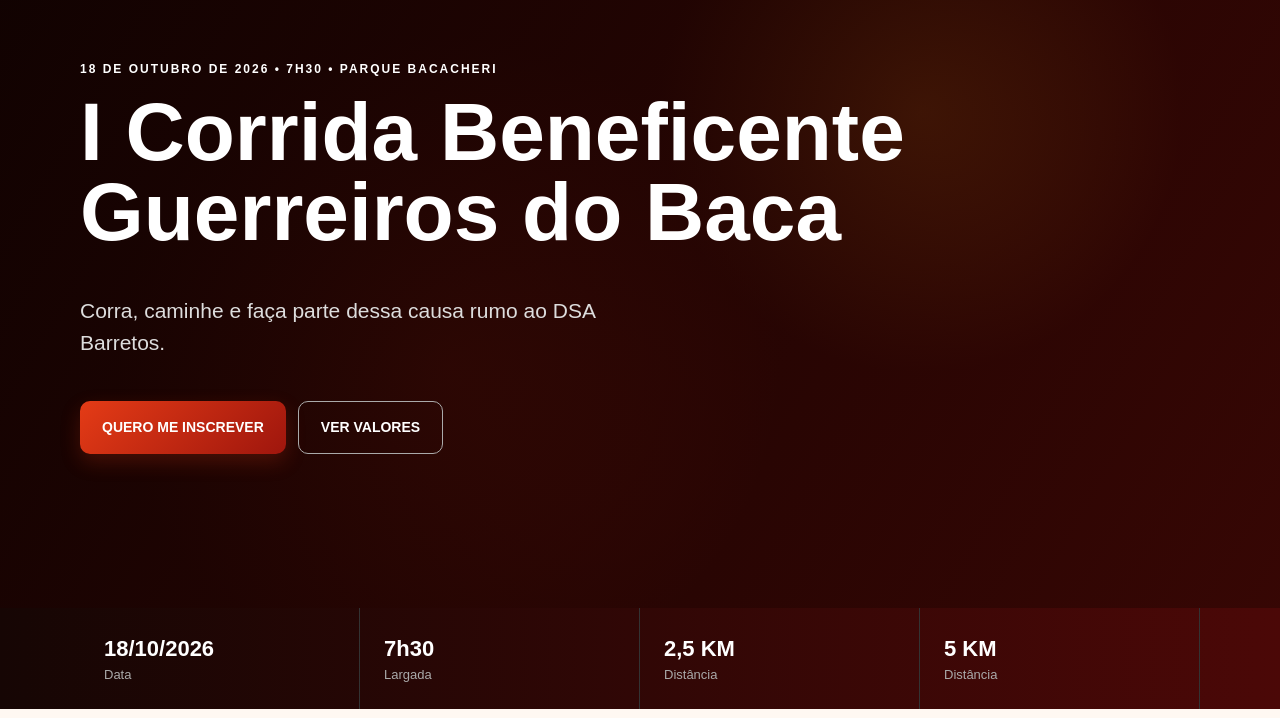
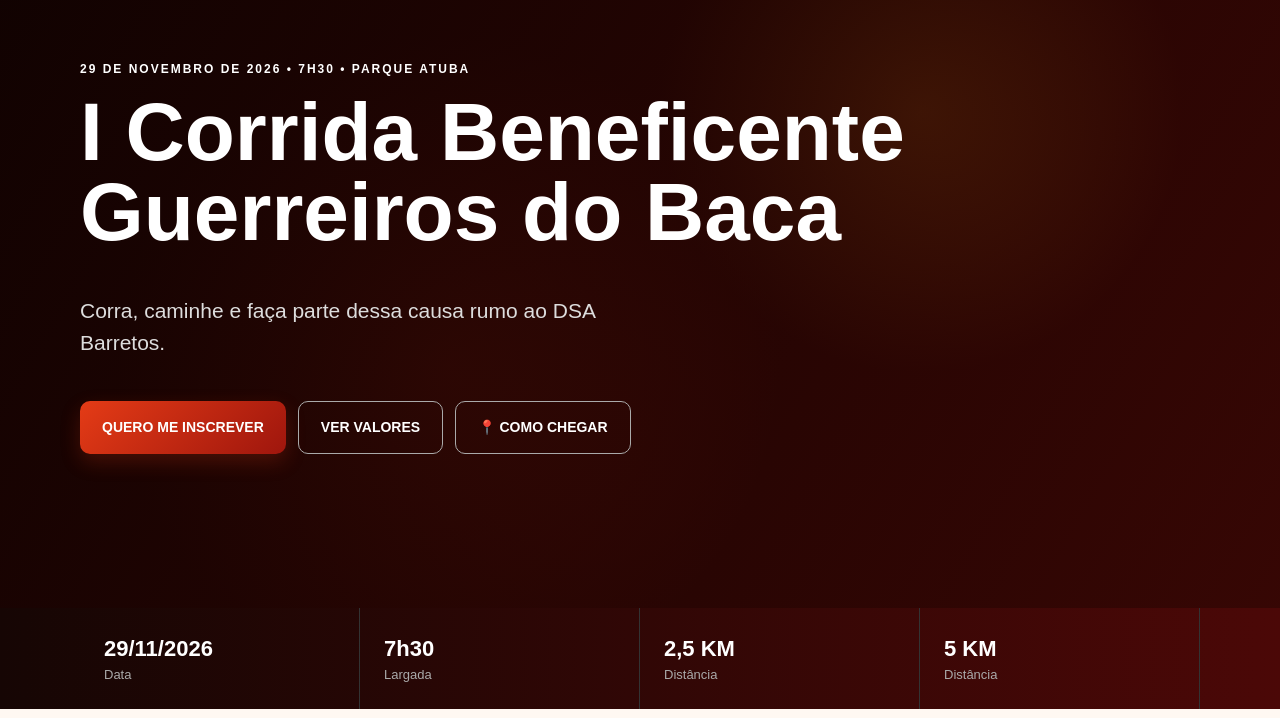
Before and after one commit to cwplayeventos/corrida, a website: page index.html in a window 1280 px wide. Shown: the part 82-800 px from the top of the page. Drawn offline with Linux system fonts and the light colour scheme.

Commit message:
Add second event date and details to index.html

```diff
--- a/index.html
+++ b/index.html
@@ -14,14 +14,22 @@
 </nav>
 <div class="hero-content container">
 <!--<img class="hero-logo" src="assets/logo.png" alt="Guerreiros do Baca">-->
-<p class="eyebrow">18 DE OUTUBRO DE 2026 • 7H30 • PARQUE BACACHERI</p>
+<p class="eyebrow">29 DE NOVEMBRO DE 2026 • 7H30 • PARQUE ATUBA</p>
 <h1>I Corrida Beneficente<br><strong>Guerreiros do Baca</strong></h1>
 <p class="hero-sub">Corra, caminhe e faça parte dessa causa rumo ao DSA Barretos.</p>
-<div class="hero-actions"><a href="#inscricao" class="btn btn-primary">QUERO ME INSCREVER</a><a href="#kits" class="btn btn-outline">VER VALORES</a></div>
+<div class="hero-actions">
+  <a href="#inscricao" class="btn btn-primary">QUERO ME INSCREVER</a>
+  <a href="#kits" class="btn btn-outline">VER VALORES</a>
+  <a href="https://www.google.com/maps/dir/?api=1&amp;destination=Rua%20Pintor%20Ricardo%20Krieger%2C%20550%2C%20Atuba%2C%20Curitiba%2C%20PR"
+     target="_blank"
+     rel="noopener noreferrer"
+     class="btn btn-outline">
+    📍 COMO CHEGAR
+  </a>
 </div>
 </header>
 <section class="info-strip"><div class="container info-grid">
-<div><strong>18/10/2026</strong><span>Data</span></div><div><strong>7h30</strong><span>Largada</span></div><div><strong>2,5 KM</strong><span>Distância</span></div><div><strong>5 KM</strong><span>Distância</span></div>
+<div><strong>29/11/2026</strong><span>Data</span></div><div><strong>7h30</strong><span>Largada</span></div><div><strong>2,5 KM</strong><span>Distância</span></div><div><strong>5 KM</strong><span>Distância</span></div>
 </div></section>
 <main>
 <section id="kits" class="section"><div class="container">
@@ -29,7 +37,7 @@
 </div></section>
 <section class="section section-alt"><div class="container two-cols">
 <div><p class="eyebrow dark">A PROVA</p><h2>Corra ou caminhe por uma boa causa.</h2><p>Escolha entre 2,5 km e 5 km e participe da Corrida Beneficente Guerreiros do Baca. Cadastre uma ou várias pessoas em uma única inscrição.</p></div>
-<div class="event-card"><div><span>Data</span><strong>18 de outubro de 2026</strong></div><div><span>Horário</span><strong>7h30</strong></div><div><span>Local</span><strong>Parque Bacacheri</strong></div><div><span>Término das inscrições</span><strong>12 de Outubro</strong></div></div>
+<div class="event-card"><div><span>Data</span><strong>29 de novembro de 2026</strong></div><div><span>Horário</span><strong>7h30</strong></div><div><span>Local</span><strong>Parque Atuba</strong></div><div><span>Término das inscrições</span><strong>26 de Novembro</strong></div></div>
 </div></section>
 <section id="inscricao" class="section"><div class="container form-container">
 <p class="eyebrow dark">INSCRIÇÃO</p><h2>Monte sua inscrição</h2><p class="muted">Cada participante terá seus próprios dados, distância, modalidade e kit.</p>
```
